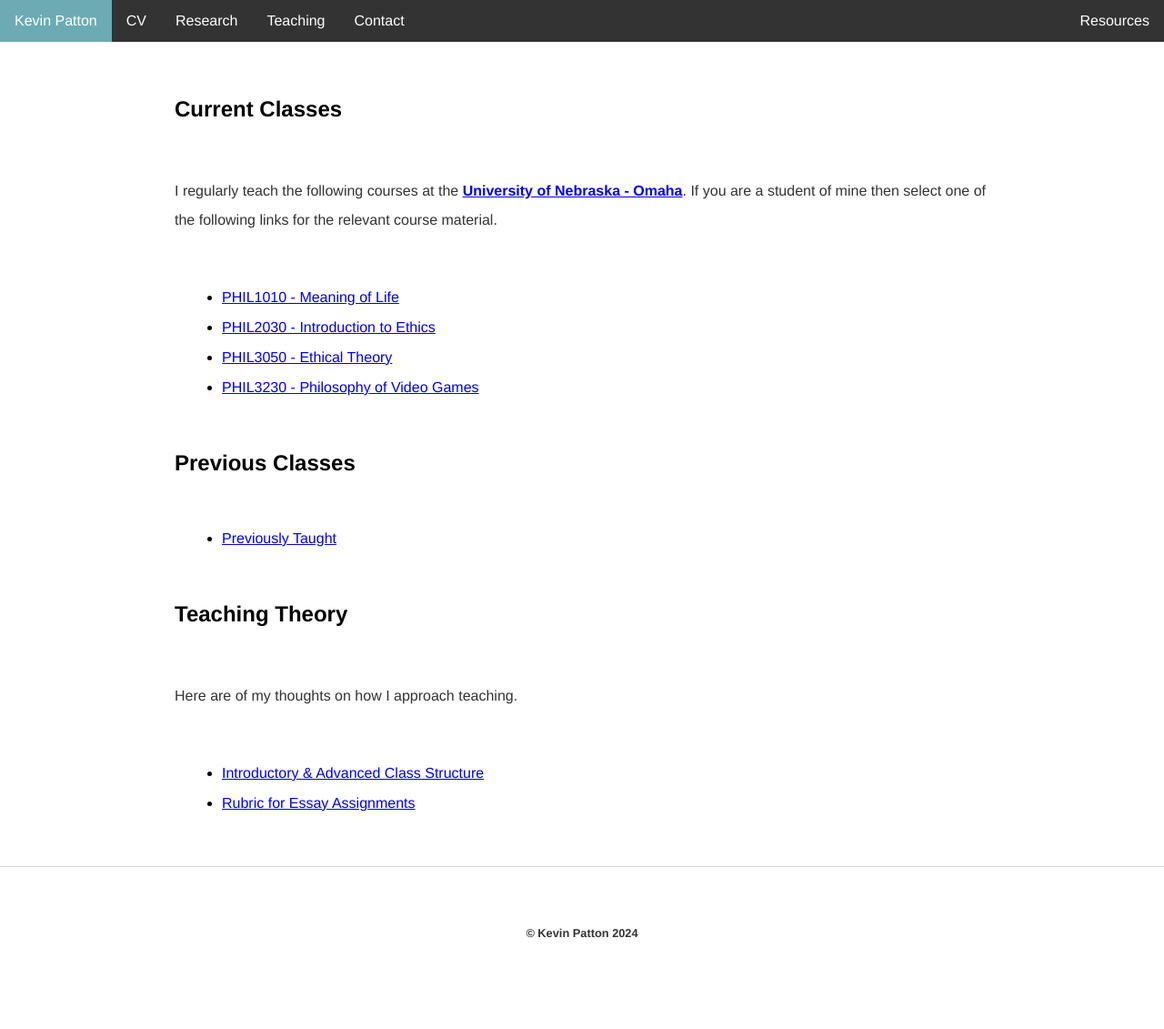
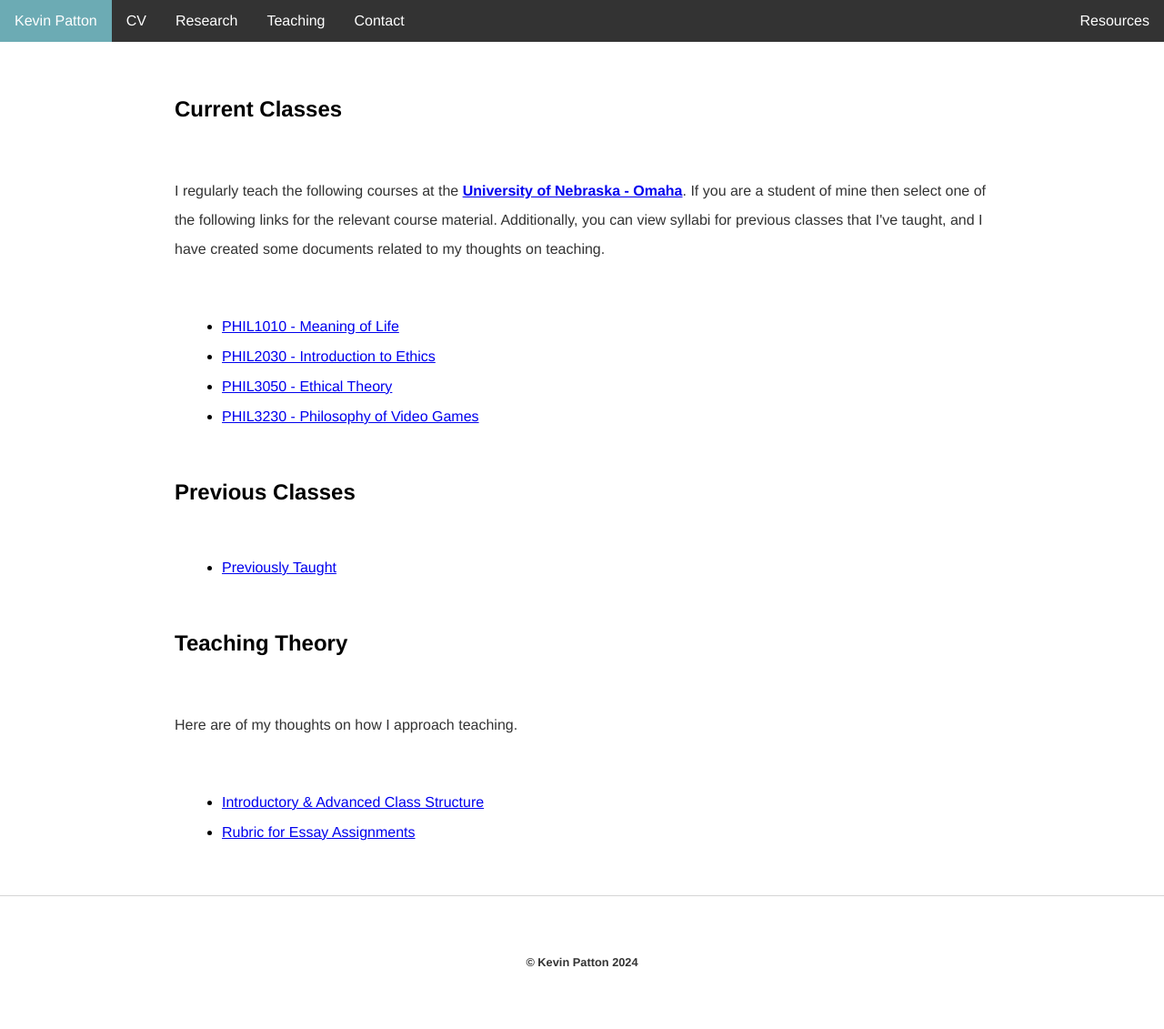
Before and after one commit to kevinjpatton/kevinjpatton.github.io, a Jekyll site: the page built from teaching/index.html, in a window 1280 px wide. Shown: the whole page at 91% size. Built offline with Jekyll 4.4.1, drawn with Linux system fonts in a browser that asks for light colours; Markdown is read by kramdown in place of the engine named in the settings; before the commit the page ends 1099 px from its top, so only the background shows below that.

Commit message:
Update index.html

```diff
--- a/teaching/index.html
+++ b/teaching/index.html
@@ -3,7 +3,7 @@
 title: Teaching - Kevin Patton
 ---
 <h2>Current Classes</h2>
-<p>I regularly teach the following courses at the <b><a href="https://www.unomaha.edu/college-of-arts-and-sciences/philosophy/about-us/directory/kevin-patton.php" target="_blank">University of Nebraska - Omaha</a></b>. If you are a student of mine then select one of the following links for the relevant course material.</p>
+<p>I regularly teach the following courses at the <b><a href="https://www.unomaha.edu/college-of-arts-and-sciences/philosophy/about-us/directory/kevin-patton.php" target="_blank">University of Nebraska - Omaha</a></b>. If you are a student of mine then select one of the following links for the relevant course material. Additionally, you can view syllabi for previous classes that I've taught, and I have created some documents related to my thoughts on teaching.</p>
 <ul class="standard-list">
   <li><a href="/teaching/phil_1010/index.html" target="_blank">PHIL1010 - Meaning of Life</a></li>
   <li><a href="/teaching/phil_2030/index.html" target="_blank">PHIL2030 - Introduction to Ethics</a></li>
```
